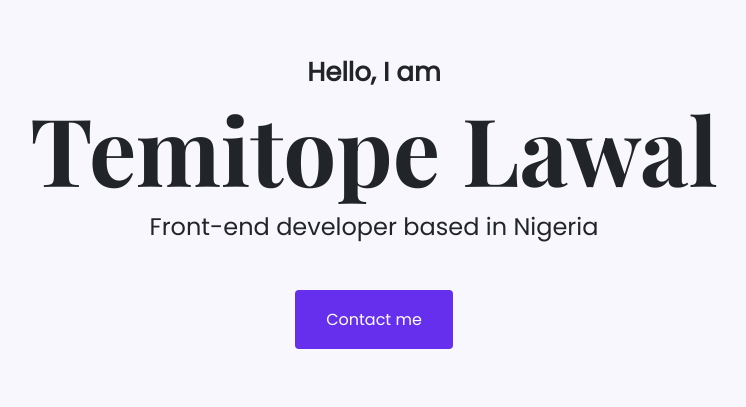
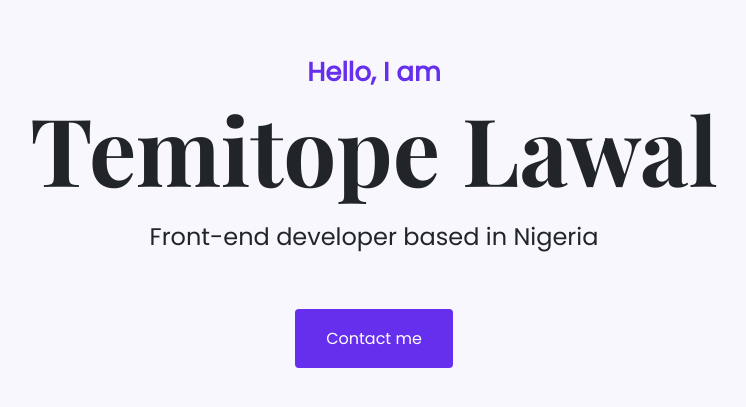
Before and after one commit to DrJasmineTemitope/portfolio-project, a plain HTML site: page index.html in a window 1280 px wide. Shown: the part 107-514 px from the top of the page, without its empty margins (266-1012 px from the left). Drawn offline with nearby package versions, Linux system fonts and the light colour scheme.

Commit message:
Update style.css

```diff
--- a/css/style.css
+++ b/css/style.css
@@ -30,12 +30,14 @@ h1 {
   font-size: 26px;
   font-weight: bold;
   margin: 0;
+  color: var(--branding-color);
 }
 
 .hero h2 {
   font-family: var(--default-font-family);
   font-size: 24px;
   font-weight: Regular;
+  line-height: 2;
 }
 
 .btn-branding {
```
